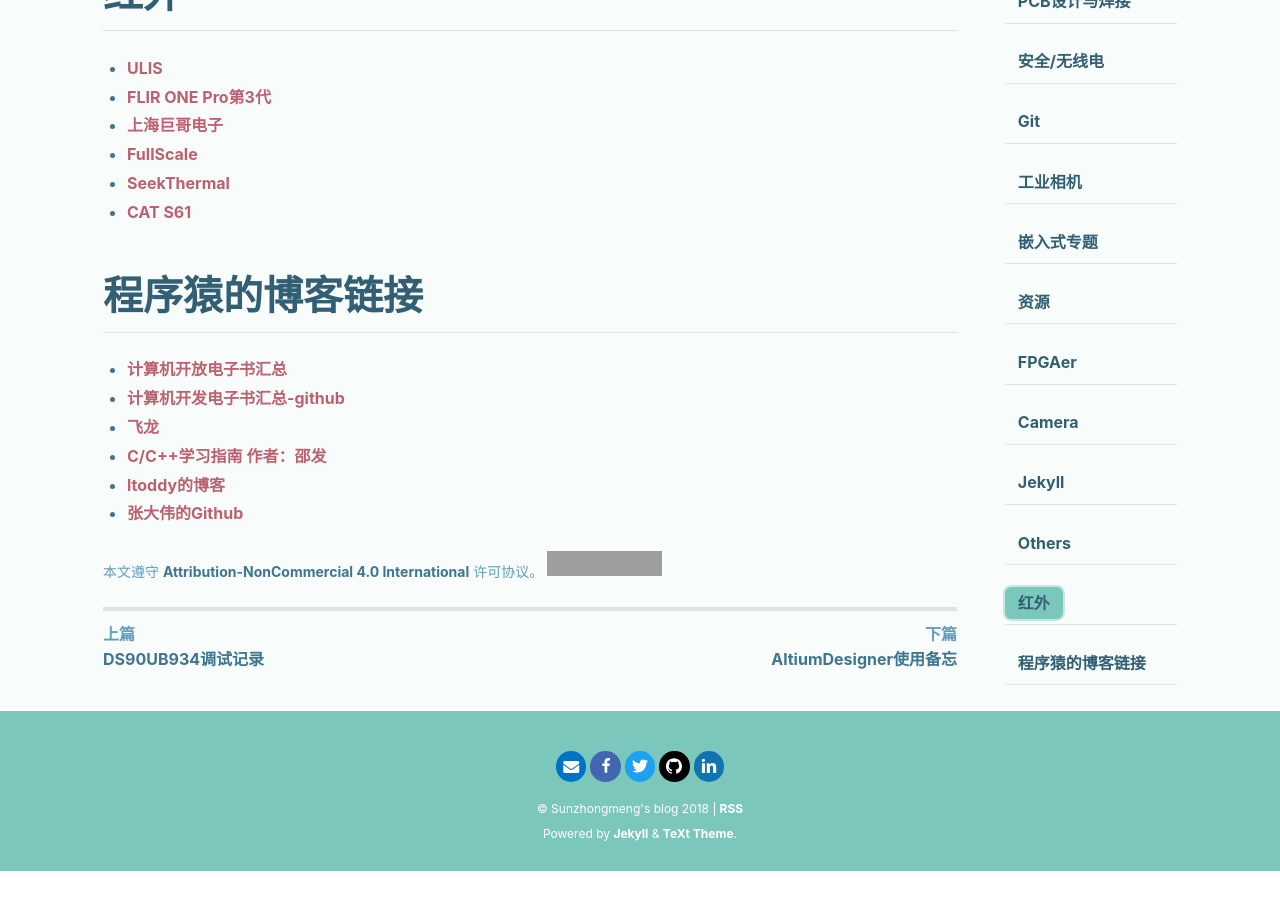
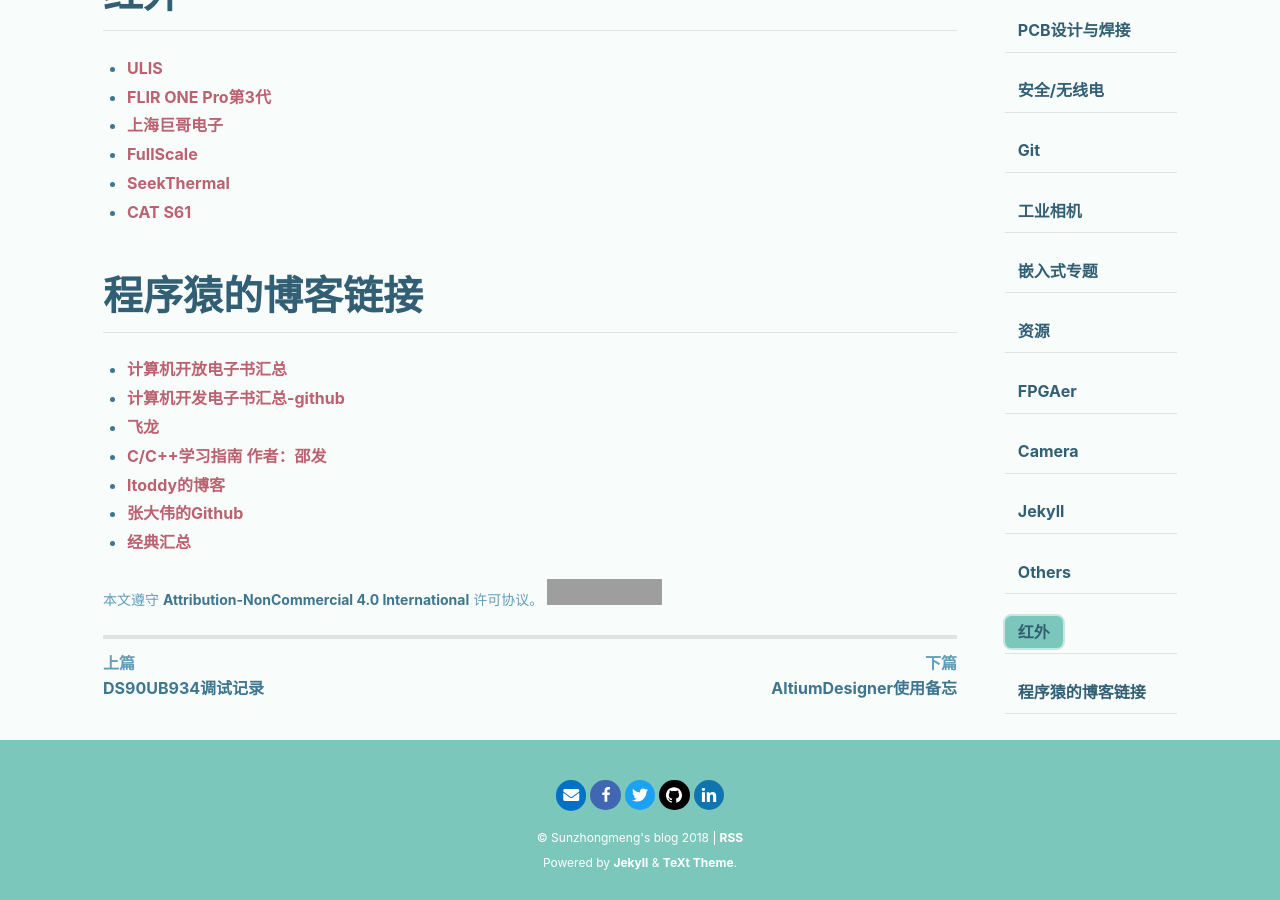
Before and after one commit to releung/sunzhongmeng.github.io, a Jekyll site: the page built from _posts/2018-10-10-links.md, in a window 1280 px wide and 900 px high, scrolled down 2518 px. Built offline with Jekyll 4.4.1, drawn with Linux system fonts in a browser that asks for light colours; nearby versions of some CDN libraries; comment, search, counter and statistics services are not loaded; before the commit the page ends 3389 px from its top, so only the background shows below that; grey boxes are pictures that could not be loaded.

Commit message:
add links

```diff
--- a/_posts/2018-10-10-links.md
+++ b/_posts/2018-10-10-links.md
@@ -71,3 +71,4 @@ key: 链接
 * [C/C++学习指南 作者：邵发](http://afanihao.cn/)
 * [ltoddy的博客](https://github.com/ltoddy)
 * [张大伟的Github](https://github.com/DreamAndDead)
+* [经典汇总](https://github.com/EbookFoundation/free-programming-books/blob/master/free-programming-books-zh.md#c)
```
